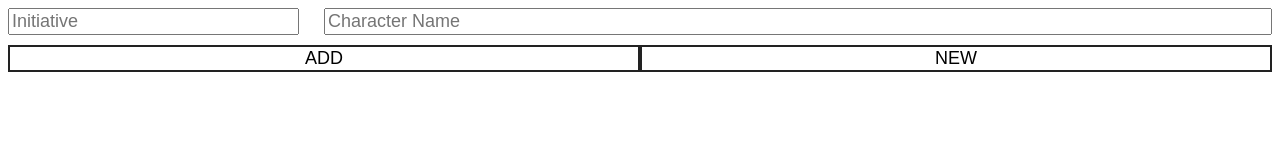
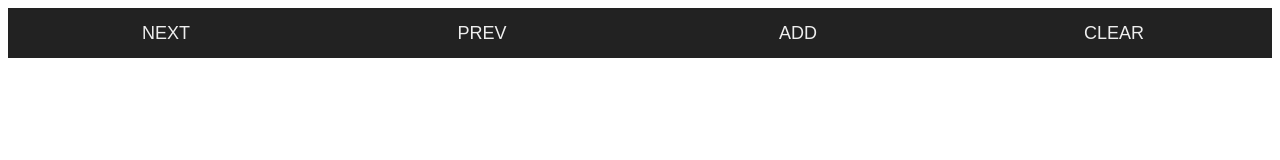
Before and after one commit to b1gch1p/gumption, a website: page index.html in a window 1280 px wide. Drawn offline with Linux system fonts and the light colour scheme.

Commit message:
finished nav bar layout

```diff
--- a/src/inputbar.js
+++ b/src/inputbar.js
@@ -2,46 +2,30 @@ function InputBar(l) {
 
     this.listener = l;
 
-    this.nameBox    = document.createElement('input');
-    this.initBox    = document.createElement('input');
-    this.addButton  = document.createElement('button');
-    this.newButton  = document.createElement('button');
+    this.add_button  = document.createElement('button');
+    this.clear_button  = document.createElement('button');
+    this.next_button = document.createElement('button');
+    this.prev_button = document.createElement('button');
 
-    this.inBar      = document.createElement('DIV');
-    this.indiv      = document.createElement('DIV');
-    this.butdiv     = document.createElement('DIV');
+    this.add_button.className =   "nav_button";
+    this.clear_button.className = "nav_button";
+    this.next_button.className =  "nav_button";
+    this.prev_button.className =  "nav_button";
 
-    this.charspan   = document.createElement('SPAN');
+    this.add_button.innerHTML = "ADD";
+    this.clear_button.innerHTML = "CLEAR";
+    this.next_button.innerHTML = "NEXT";
+    this.prev_button.innerHTML = "PREV";
 
-    this.nameBox.className = "character";
-    this.initBox.className = "initiative";
-    this.butdiv.className = "butdiv";
-    this.indiv.classname = "indiv";
-    this.charspan.className = "inspan";
-    this.addButton.className = "addbutton";
-    this.newButton.className = "newbutton";
+    this.input_bar   = document.createElement('DIV');
+    this.button_div  = document.createElement('DIV');
 
-    this.nameBox.placeholder = "Character Name";
-    this.initBox.placeholder = "Initiative";
+    this.button_div.className = "nav_div";
 
-    this.charspan.appendChild(this.nameBox);
-    this.indiv.appendChild(this.initBox);
-    this.indiv.appendChild(this.charspan);
+    this.button_div.appendChild(this.next_button);
+    this.button_div.appendChild(this.prev_button);
+    this.button_div.appendChild(this.add_button);
+    this.button_div.appendChild(this.clear_button);
+    this.input_bar.appendChild(this.button_div);
 
-    this.addButton.innerHTML = "ADD";
-    this.newButton.innerHTML = "NEW";
-
-    this.butdiv.appendChild(this.addButton);
-    this.butdiv.appendChild(this.newButton);
-
-    this.inBar.appendChild(this.indiv);
-    this.inBar.appendChild(this.butdiv);
-
-    this.getName = function() {
-        return this.nameBox.value;
-    }
-
-    this.getInit = function() {
-        return this.initBox.value;
-    }
 }
--- a/src/track.js
+++ b/src/track.js
@@ -5,7 +5,7 @@ function Tracker() {
     this.inp = new InputBar();
 
     this.initUI = function() {
-        document.body.appendChild(this.inp.inBar);
+        document.body.appendChild(this.inp.input_bar);
         document.body.appendChild(this.lst.initDiv);
     }
 
--- a/sty/input.css
+++ b/sty/input.css
@@ -1,51 +1,21 @@
-input {
-    margin-bottom: 10px;
-    border: 1;
-    outline: 1;
+
+button.nav_button {
+    border: 0px;
     font-family: Arial, Helvetica, sans-serif;
     font-size: 18px;
-    padding: 10;
+    color: #eeeeee;
+    background-color: #222222;
+    display: table-cell;
+    width: 25%;
+    height: 50px;
 }
 
-button {
-    border: 2px solid #222222;
-    font-family: Arial, Helvetica, sans-serif;
-    font-size: 18px;
-    padding 10;
-    background-color: #ffffff
+button.nav_button:hover {
+    background-color: #666666;
 }
 
-.initiative {
-    float: left;
-    display: table-cell;
-    width: 23%;
+.nav {
+    width: 100%;
+    margin: 0px;
+    display: table;
 }
-
-.character {
-    width:75%;
-    display: table-cell;
-    float: right;
-}
-
-.newbutton {
-    float: right;
-    width: 50%;
-}
-
-.addbutton {
-    float: left;
-    width: 50%;
-}
-
-.butdiv {
-    width: 100%;
-}
-
-.indiv {
-    width: 100%;
-    overflow: hidden;
-}
-
-.inspan {
-    display: block;
-}
```
